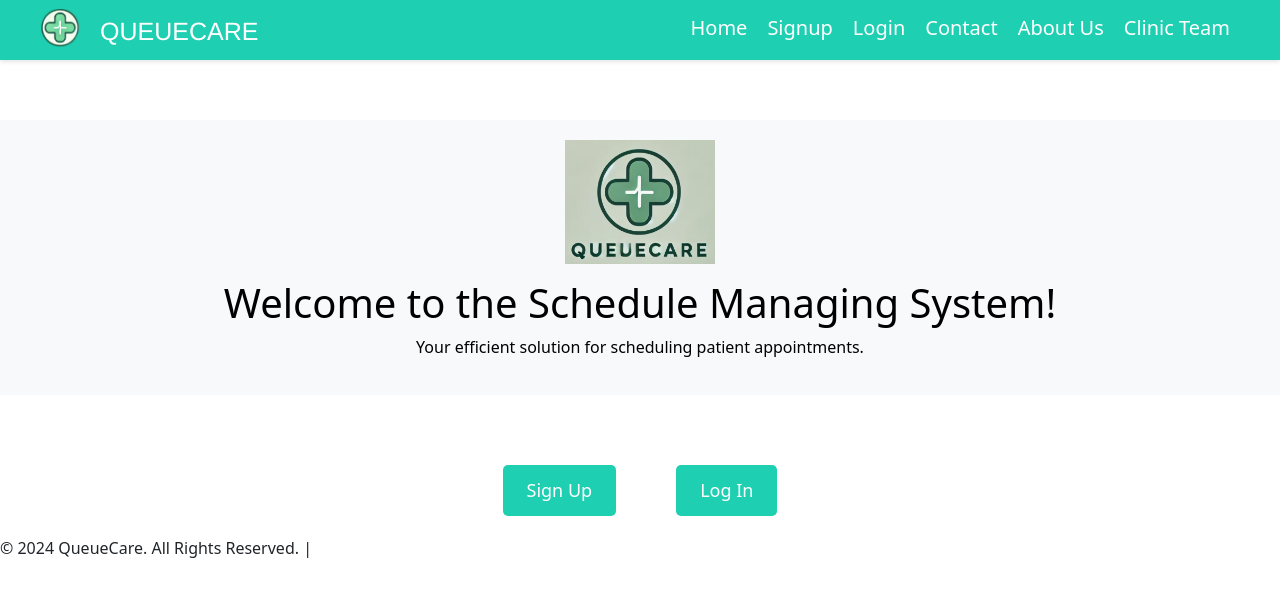
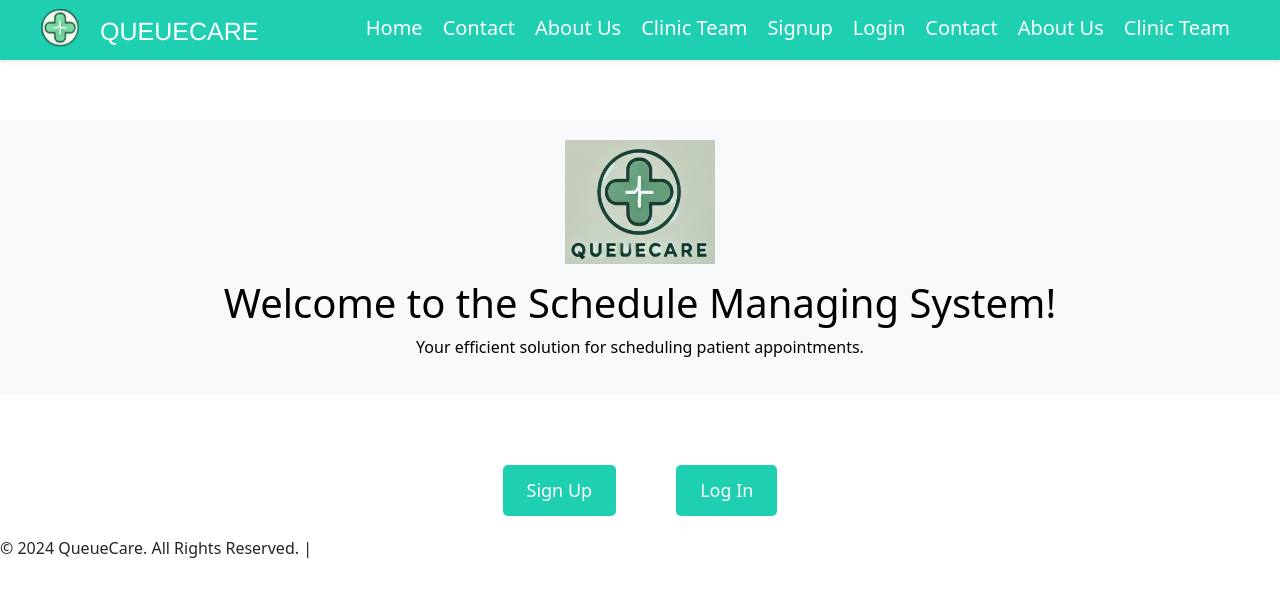
Before and after one commit to Cherry8800/webappfinalproject2024, a React (Create React App) app in the folder client/: page / in a window 1280 px wide. Shown: the top 596 px of the page. Built offline with nearby package versions, Linux system fonts and the light colour scheme.

Commit message:
rearranged navbar

```diff
--- a/client/src/components/Navbar.js
+++ b/client/src/components/Navbar.js
@@ -23,6 +23,9 @@ const Navbar = () => {
       </div>
       <ul className="navbar-links">
         <li><Link to="/">Home</Link></li>
+        <li><Link to="/contact">Contact</Link></li>
+        <li><Link to="/about-us">About Us</Link></li>
+        <li><Link to="/clinic-team">Clinic Team</Link></li>
         {userInfo ? (
           <>
             {userInfo.role === 'admin' ? (
```
Also changed, not shown: 1 other file (tests, documents, lock files or other folders).
